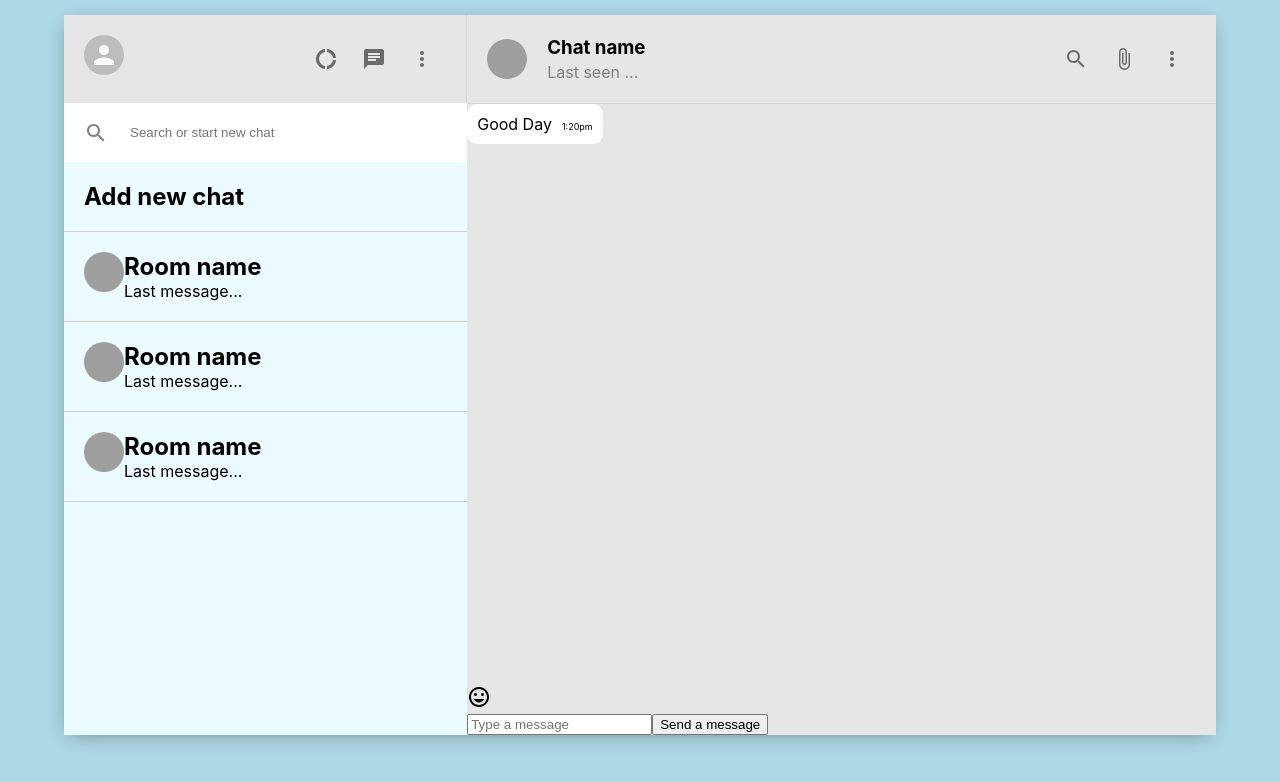
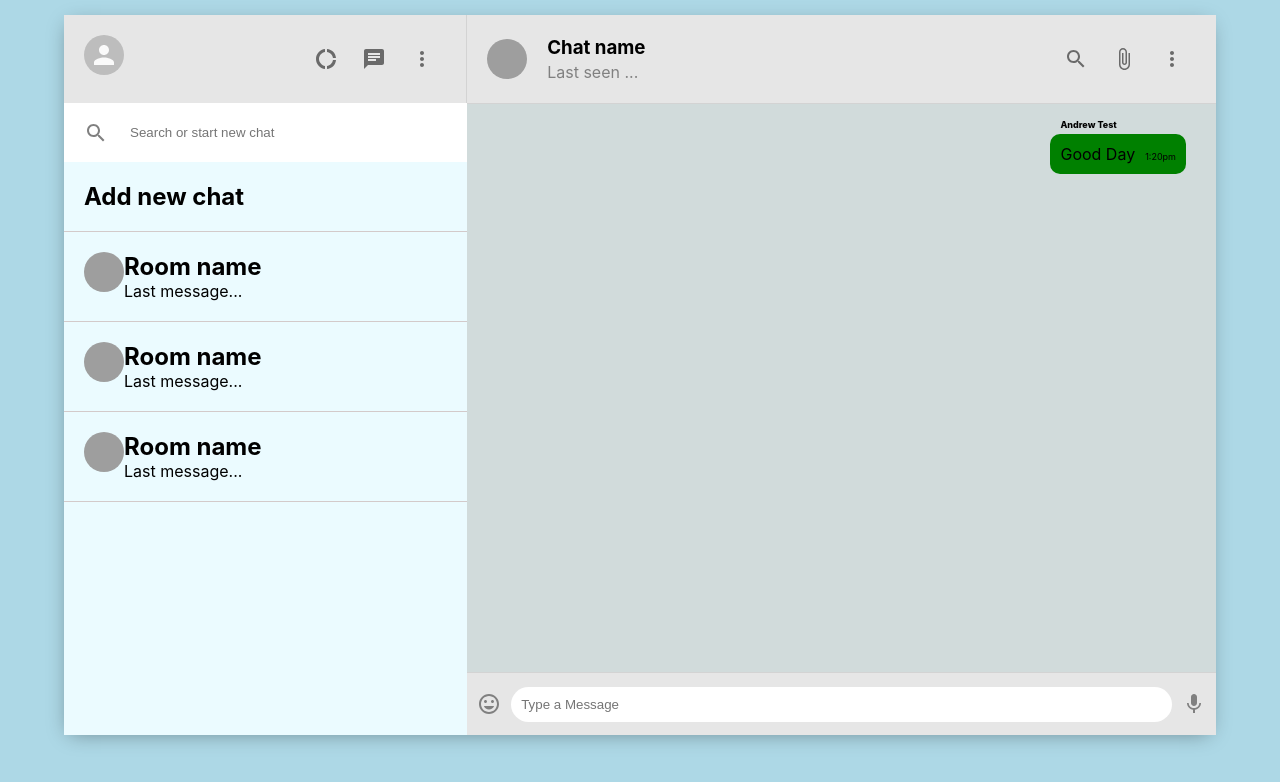
Before and after one commit to MarcoMurphy2000/CMPG315Repo, a React (Create React App) app in the folder connect/: page / in a window 1280 px wide. Shown: the top 782 px of the page. Built offline with nearby package versions, Linux system fonts and the light colour scheme; grey boxes are pictures that could not be loaded.

Commit message:
Added css to text box and other

```diff
--- a/connect/src/Chat.css
+++ b/connect/src/Chat.css
@@ -10,7 +10,7 @@
     align-items: center;
     border-bottom: 1px solid lightgray;
 }
-.chat__headerInfo >  {
+.chat__headerInfo {
     flex:1;
     padding-left: 20px;
 
@@ -18,13 +18,9 @@
 
 .chat__headerInfo > h3{
     margin-bottom: 3px;
-    font-weight: 20 px;
+    font-weight: 500 px;
 }
 
-.chat__headerInfo{
-    flex: 1;
-    padding-left: 20px;
-}
 .chat__headerInfo > p {
     color: gray;
 }
@@ -35,6 +31,14 @@
     min-width: 100px;
 
 }
+
+.chat__body {
+    flex: 1;
+    background-color: rgb(209, 219, 219);
+    padding : 30px;
+    overflow: scroll;
+}
+
 .chat__message{
     position: relative;
     font-size: 16px;
@@ -60,12 +64,9 @@
     font-size: xx-small;
 }
 
-.chat__body {
-    flex: 1;
-    overflow: scroll;
-}
 
 .chat__footer{
+
     display: flex;
     justify-content: space-between;
     align-items: center;
--- a/connect/src/Chat.js
+++ b/connect/src/Chat.js
@@ -2,6 +2,7 @@ import {Avatar, IconButton} from "@material-ui/core";
 import {AttachFile, MoreVert, SearchOutlined} from "@material-ui/icons";
 import InsertEmoticonIcon from "@material-ui/icons/InsertEmoticon";
 import React, {useState, useEffect} from "react";
+import MicIcon from "@material-ui/icons/Mic";
 import "./Chat.css";
 
 function Chat()
@@ -14,7 +15,7 @@ function Chat()
         setSeed(Math.floor(Math.random()*5000));
     }, []);
 
-    const sendMesage=(e)=>{
+    const sendMessage=(e)=>{
         e.preventDefault();
         console.log("You typed >>>", input);
     }
@@ -43,22 +44,28 @@ function Chat()
         </div>
 
         <div className="chat__body">
-        <p className={`chat__message ${true && "chat__reciever"}`}>
-        <span className="chat__name">AndrewTest</span>
+        <p className={`chat__message ${true && "chat__receiver"}`}>
+        <span className="chat__name">Andrew Test</span>
         Good Day
         <span className="chat__timestamp">1:20pm</span>
         </p>
         </div>
 
-        <div className="chat_footer">
+        <div className="chat__footer">
         <InsertEmoticonIcon/>
             <form >
-                <input value={input} onChange={(e) => setInput(e.target.value)}
-                placeholder="Type a message"
-                type="text"/>
-                <button onClick={sendMesage}
-                type="submit">Send a message</button>
-            </form>
+               <input
+                    value ={input}
+                    onChange={e =>setInput(e.target.value)}
+                    placeholder ="Type a Message"
+                    type ="text"
+                />
+               <button onClick = {sendMessage}
+                type = "Submit">
+                   Send a Message
+                </button>
+            </form >
+            <MicIcon />
         </div>
        </div>
     );
--- a/connect/src/SidebarChat.js
+++ b/connect/src/SidebarChat.js
@@ -8,6 +8,10 @@ function SidebarChat({addNewChat }) {
 
   const createChat = () => {
       const roomName = prompt("Please enter name for chat");
+
+      if (roomName){
+        //DO fokkol
+      }
   };
   useEffect(() =>{
     setSeed(Math.floor(Math.random()*5000));
@@ -19,6 +23,7 @@ function SidebarChat({addNewChat }) {
         <div className="sidebarChat_info">
             <h2>Room name</h2>
             <p>Last message...</p>
+
         </div>
     </div>
   ): (
```
Lines whose indentation alone changed are shown as unchanged.
